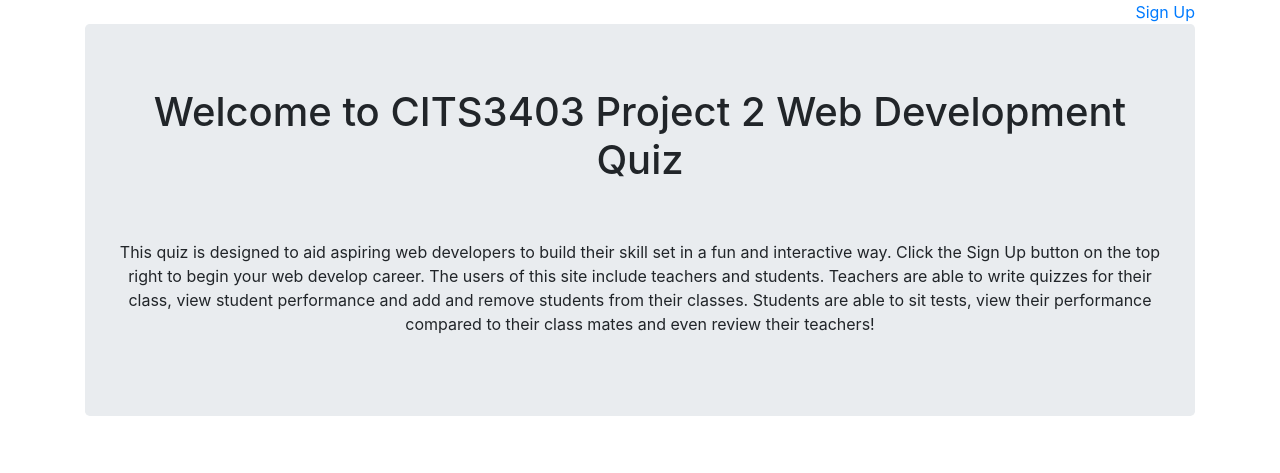
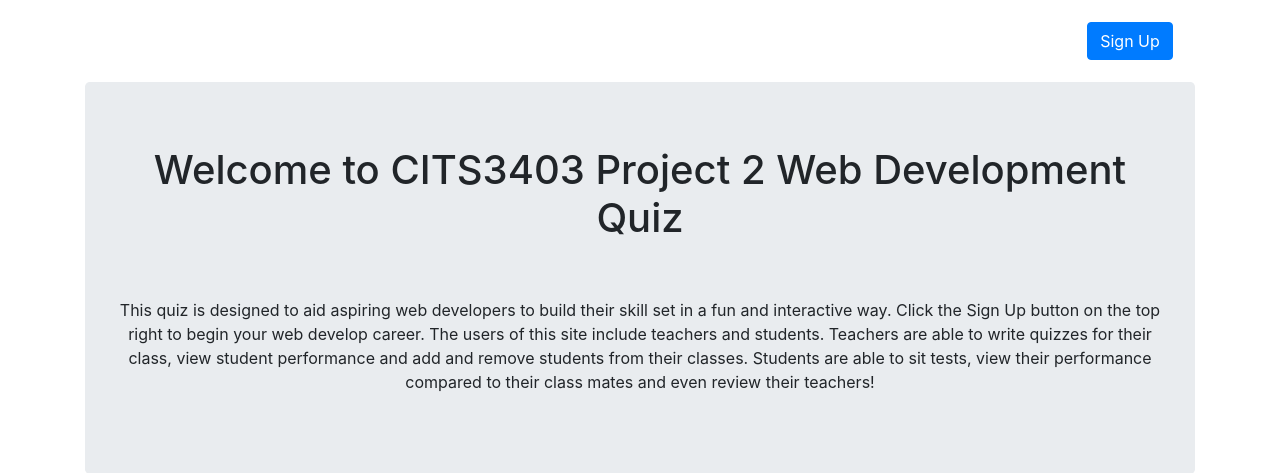
Before and after one commit to Telstra2G/CITS3403Project2, a Flask app: page / in a window 1280 px wide. Shown: the top 473 px of the page. Run offline with Flask 2, Linux system fonts and the light colour scheme; some libraries are stand-ins or nearby versions.

Commit message:
Landing page button changed

```diff
--- a/app/templates/index.html
+++ b/app/templates/index.html
@@ -2,7 +2,7 @@
 
 {%block content%}
 
-<div style="text-align: right;"> <a href="/signUp" style="text-decoration: none;"> Sign Up </a></div>
+<div style="text-align: right;margin: 2%;"> <button type="button"class="btn btn-primary" ><a href="/signUp" style="text-decoration: none; color: white;"> Sign Up </a></button></div>
 
 <div class="jumbotron" style="text-align: center;">
     <h1> Welcome to CITS3403 Project 2 Web Development Quiz </h1>
```
